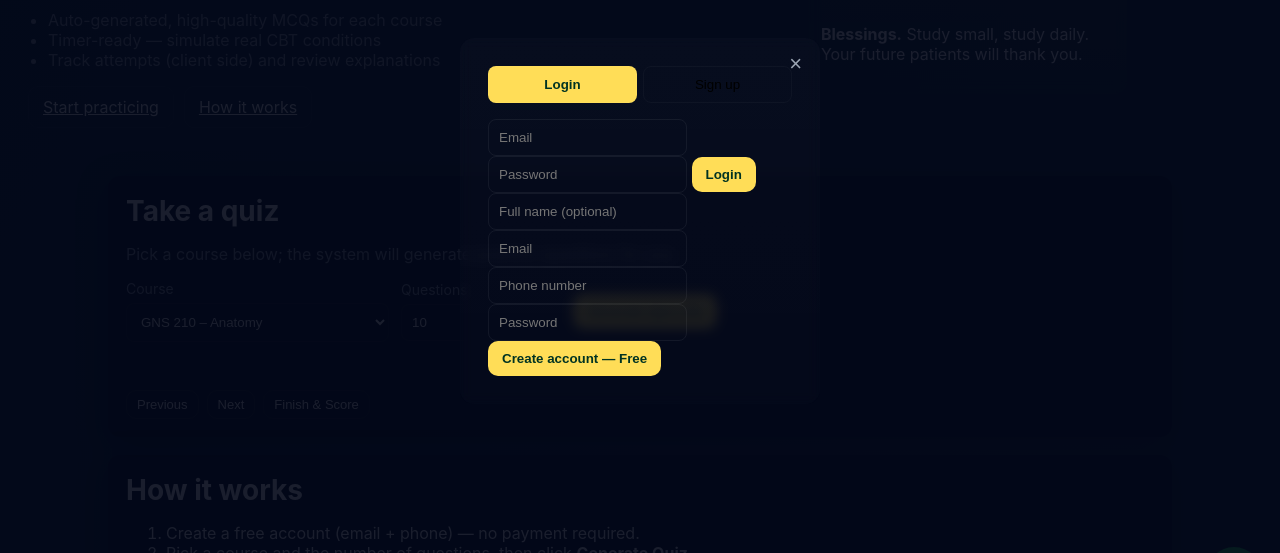
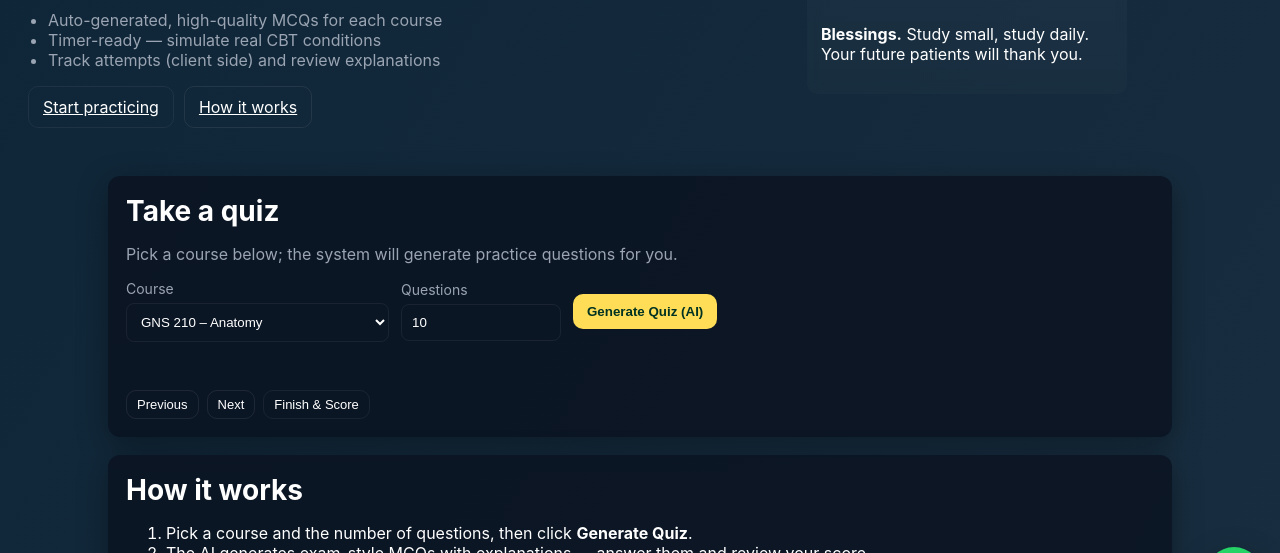
Before and after one commit to Giftfx-ship/School-quiz, a plain HTML site: page index.html in a window 1280 px wide. Shown: the part 179-732 px from the top of the page. Drawn offline with Linux system fonts and the light colour scheme.

Commit message:
Remove auth modal and user login elements
Removed authentication modal and related elements from the HTML.

```diff
--- a/index.html
+++ b/index.html
@@ -16,11 +16,6 @@
           <h1>Ogbomoso College of Nursing</h1>
           <div class="tag">Smart Quiz Portal — Practice. Improve. Pass.</div>
         </div>
-      </div>
-
-      <div class="nav-actions">
-        <span id="userDisplay" class="user-display"></span>
-        <button id="openAuthBtn" class="btn ghost">Login / Sign up</button>
       </div>
     </div>
 
@@ -100,7 +95,6 @@
     <section id="how" class="card">
       <h2>How it works</h2>
       <ol>
-        <li>Create a free account (email + phone) — no payment required.</li>
         <li>Pick a course and the number of questions, then click <strong>Generate Quiz</strong>.</li>
         <li>The AI generates exam-style MCQs with explanations — answer them and review your score.</li>
       </ol>
@@ -117,31 +111,6 @@
     </section>
   </main>
 
-  <!-- Auth modal (signup / login) -->
-  <div id="authModal" class="modal hidden" aria-hidden="true">
-    <div class="modal-card">
-      <button class="modal-close" id="closeAuth">&times;</button>
-      <div class="auth-tabs">
-        <button id="tabLogin" class="tab active">Login</button>
-        <button id="tabSignup" class="tab">Sign up</button>
-      </div>
-
-      <div id="loginForm" class="auth-form">
-        <input id="loginEmail" type="email" placeholder="Email">
-        <input id="loginPass" type="password" placeholder="Password">
-        <button id="btnLogin" class="btn primary">Login</button>
-      </div>
-
-      <div id="signupForm" class="auth-form hidden">
-        <input id="signupName" type="text" placeholder="Full name (optional)">
-        <input id="signupEmail" type="email" placeholder="Email">
-        <input id="signupPhone" type="text" placeholder="Phone number">
-        <input id="signupPass" type="password" placeholder="Password">
-        <button id="btnSignup" class="btn primary">Create account — Free</button>
-      </div>
-    </div>
-  </div>
-
   <footer class="site-footer">
     <div class="footer-left">
       <p><strong>made by Gift</strong></p>
@@ -149,7 +118,7 @@
     </div>
     <div class="footer-right">
       <p>Developer: Gift fx — <a id="waLink" href="https://wa.me/2349164624021" target="_blank">Chat on WhatsApp</a></p>
-      <p class="muted">Contact: +2349164624021</p>
+      <p class="muted">Contact: +2349164621</p>
     </div>
   </footer>
 
```
